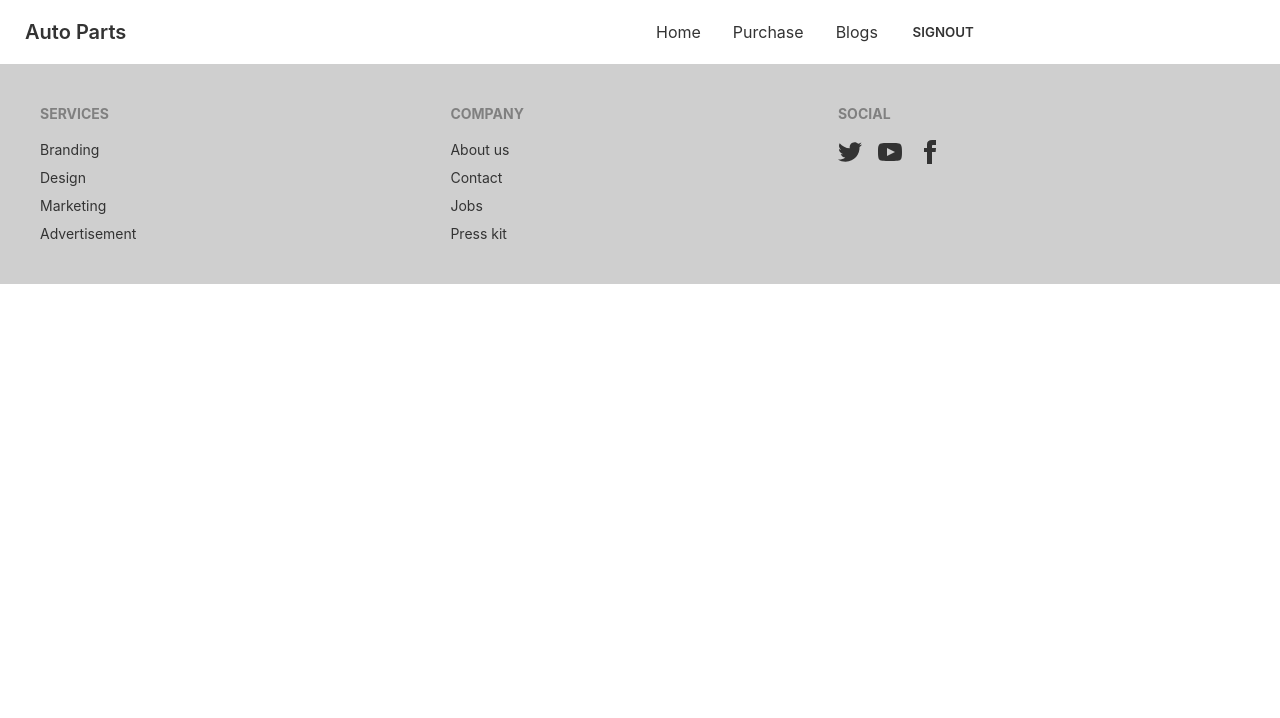
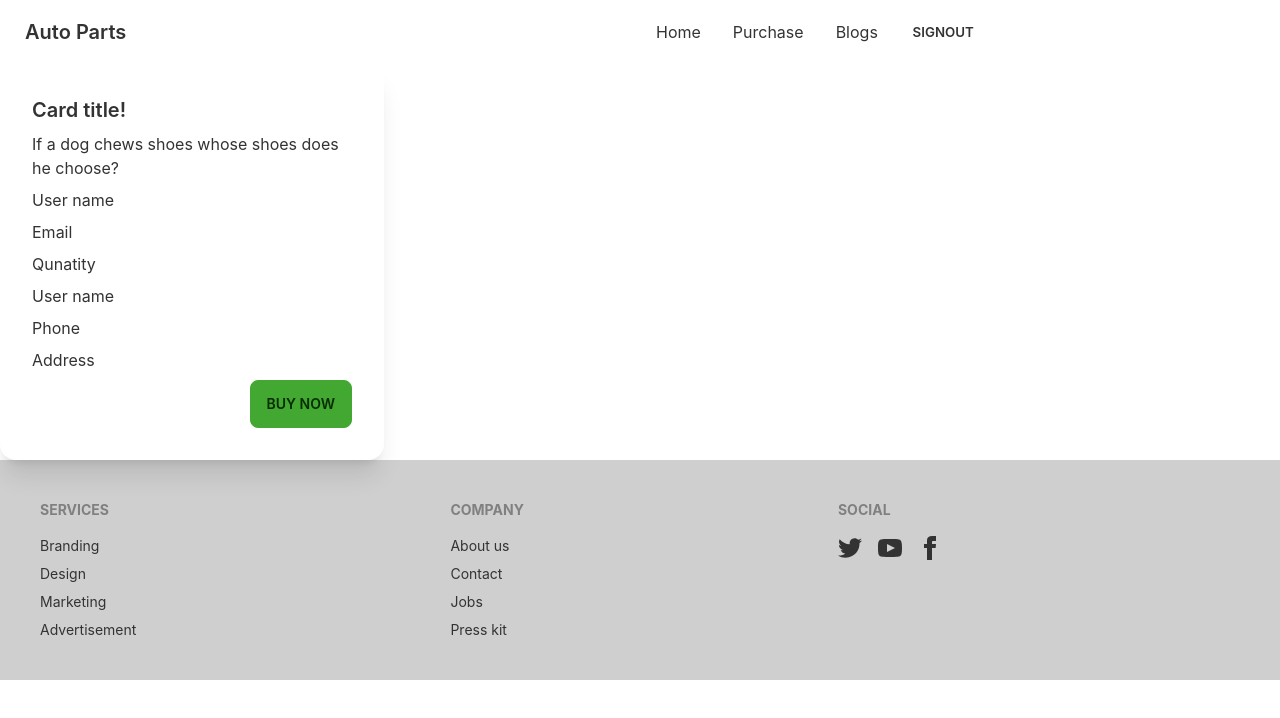
Before and after one commit to dev-nayandas/auto-parts-client, a React (Create React App) app: page /part/1 in a window 1280 px wide. Shown: the top 718 px of the page. Built offline with nearby package versions, Linux system fonts and the light colour scheme; no server answers; sample sign-in values are in the browser's storage.

Commit message:
dybanic route setup

```diff
--- a/src/App.js
+++ b/src/App.js
@@ -9,6 +9,8 @@ import Blogs from './Pages/Home/Blogs';
 import SignUp from './Pages/Home/Login/SignUp';
 import Purchase from './Pages/Purchase/Purchase';
 import RequireAuth from './Pages/Home/Login/RequireAuth';
+import Parts from './Pages/Home/Parts';
+import Booking from './Pages/Home/Booking';
 
 function App() {
   return (
@@ -17,7 +19,9 @@ function App() {
       <Routes>
         <Route path="/" element={<Home/>} />
         <Route path="/home" element={<Home/>} />
-        <Route path="/purchase" element={
+        <Route path="/parts" element={<Parts/>}></Route>
+        {/* <Route path="/part/:partId" element={<Booking/>}></Route> */}
+        <Route path="/part/:partId" element={
         <RequireAuth>
           <Purchase/>
 
--- /dev/null
+++ b/src/Pages/Home/Booking.js
@@ -0,0 +1,11 @@
+import React from 'react';
+
+const Booking = () => {
+    return (
+        <div>
+            <h1>This is purchase page</h1>
+        </div>
+    );
+};
+
+export default Booking;
--- a/src/Pages/Home/Part.js
+++ b/src/Pages/Home/Part.js
@@ -2,11 +2,12 @@ import React from 'react';
 import { Navigate, useNavigate } from 'react-router-dom';
 
 const Part = ({part}) => {
-    const {name,img, description,price,minQty, availQty } = part;
+    const {id,name,img, description,price,minQty, availQty } = part;
 
     const navigate = useNavigate();
     const bookNow =() =>{
-        navigate('/purchase')
+        navigate(`/part/` + id )
+
     }
     return (
         <div class="card w-96 bg-base-100 shadow-xl">
--- a/src/Pages/Home/Review.js
+++ b/src/Pages/Home/Review.js
@@ -2,13 +2,14 @@ import React from 'react';
 import Rating from './Rating';
 
 const Review = ({review}) => {
-    const {name, revie} = review;
+    const {name, revie, rating} = review;
     return (
         <div class="card w-96 bg-neutral text-neutral-content mt-6">
             <div class="card-body items-center text-center">
                 <h2 class="card-title">{name}</h2>
                 <p>{revie}</p>
-                <Rating></Rating>
+
+                <h3 className='text-primary'>Rating : {rating}</h3>
 
             </div>
         </div>
--- a/src/Pages/Purchase/Purchase.js
+++ b/src/Pages/Purchase/Purchase.js
@@ -1,9 +1,22 @@
 import React from 'react';
 
 const Purchase = () => {
+
     return (
-        <div>
-            <h1>This is purchase page</h1>
+        <div class="card w-96 bg-base-500 shadow-xl  ">
+            <div class="card-body ">
+                <h2 class="card-title">Card title!</h2>
+                <p>If a dog chews shoes whose shoes does he choose?</p>
+                <p>User name</p>
+                <p>Email</p>
+                <p>Qunatity</p>
+                <p>User name</p>
+                <p>Phone</p>
+                <p>Address</p>
+                <div class="card-actions justify-end">
+                    <button class="btn btn-primary">Buy Now</button>
+                </div>
+            </div>
         </div>
     );
 };
```
